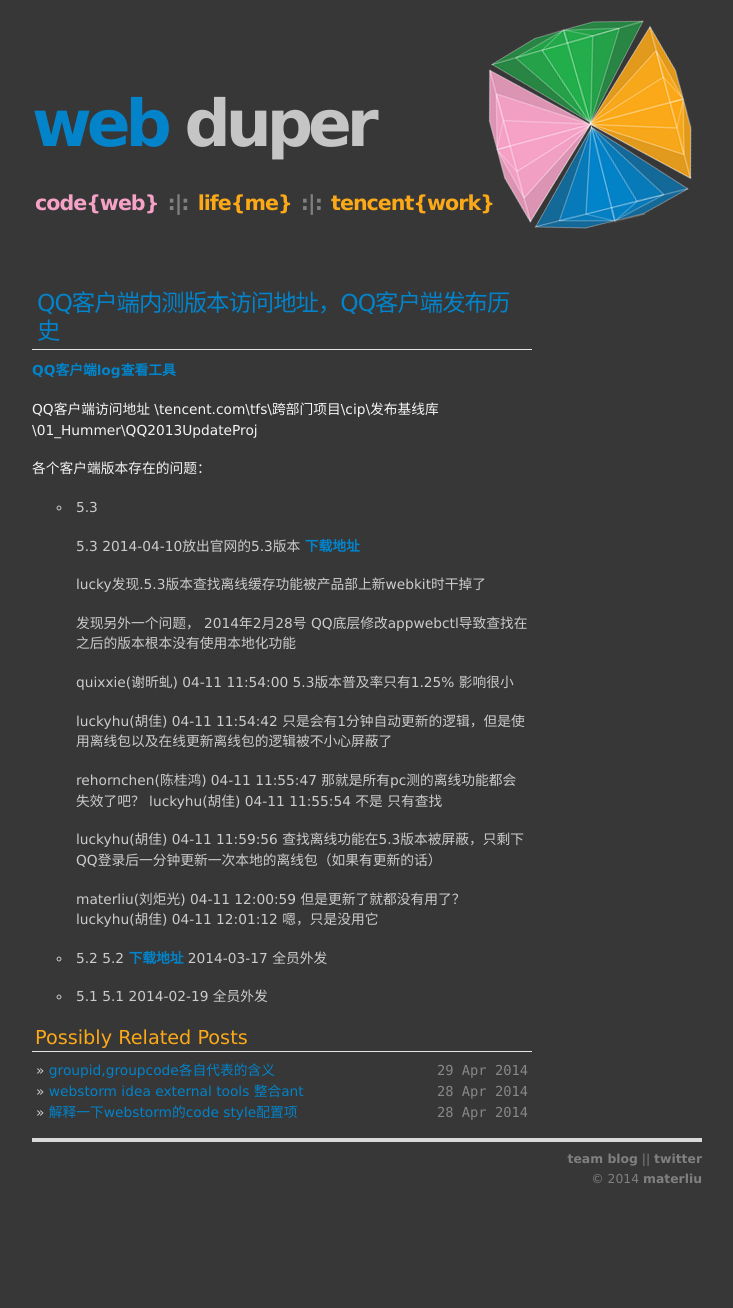
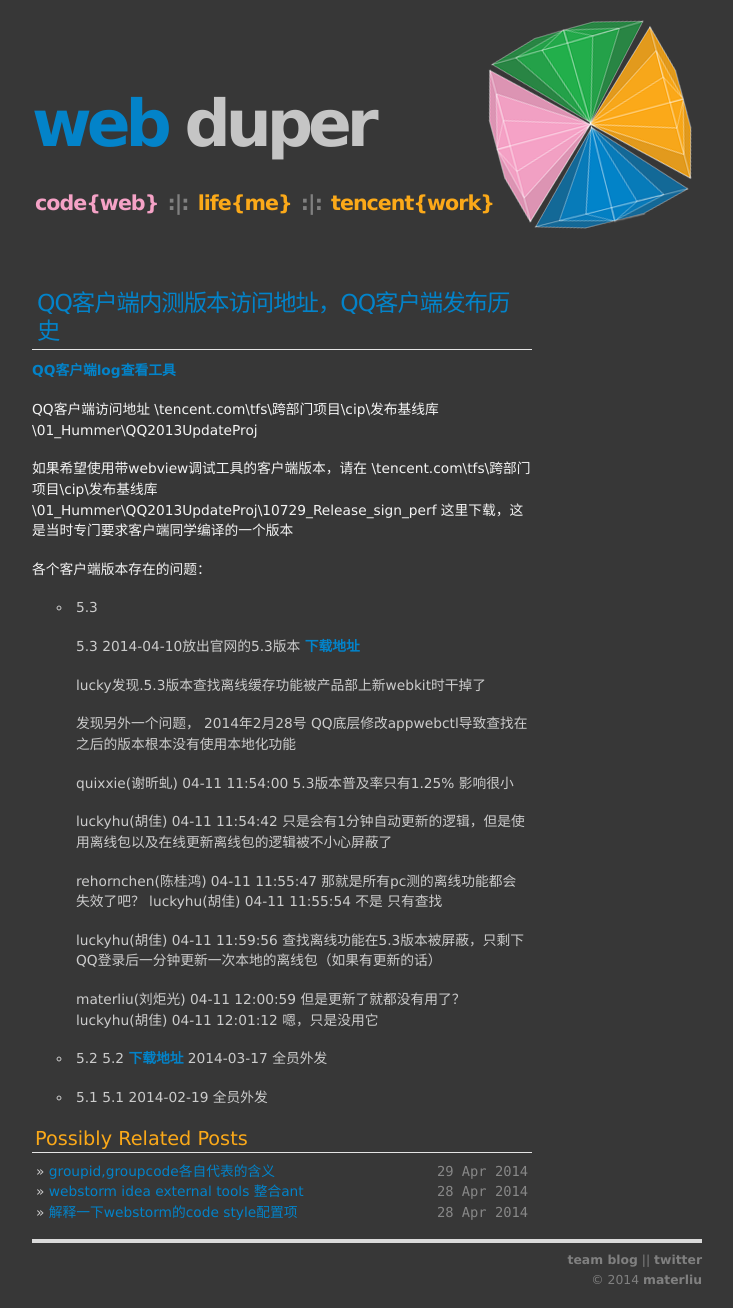
Before and after one commit to materliu/materliu.github.io, a Jekyll site: the page built from all/tencent/_posts/2014-04-10-QQ-client-get-address.md, in a window 1280 px wide. Shown: the whole page, without its empty margins (273-1006 px from the left). Built offline with Jekyll 4.4.1, drawn with Linux system fonts in a browser that asks for light colours; Markdown is read by kramdown in place of the engine named in the settings; before the commit the page ends 1208 px from its top, so only the background shows below that.

Commit message:
change the article name !

```diff
--- a/all/tencent/_posts/2014-04-10-QQ客户端版本访问地址.md
+++ b/all/tencent/_posts/2014-04-10-QQ-client-get-address.md
@@ -9,6 +9,8 @@
 
 QQ客户端访问地址 \\tencent.com\tfs\跨部门项目\cip\发布基线库\01_Hummer\QQ2013UpdateProj
 
+如果希望使用带webview调试工具的客户端版本，请在 \\tencent.com\tfs\跨部门项目\cip\发布基线库\01_Hummer\QQ2013UpdateProj\10729_Release_sign_perf
+ 这里下载，这是当时专门要求客户端同学编译的一个版本
 
 各个客户端版本存在的问题：
 
```
